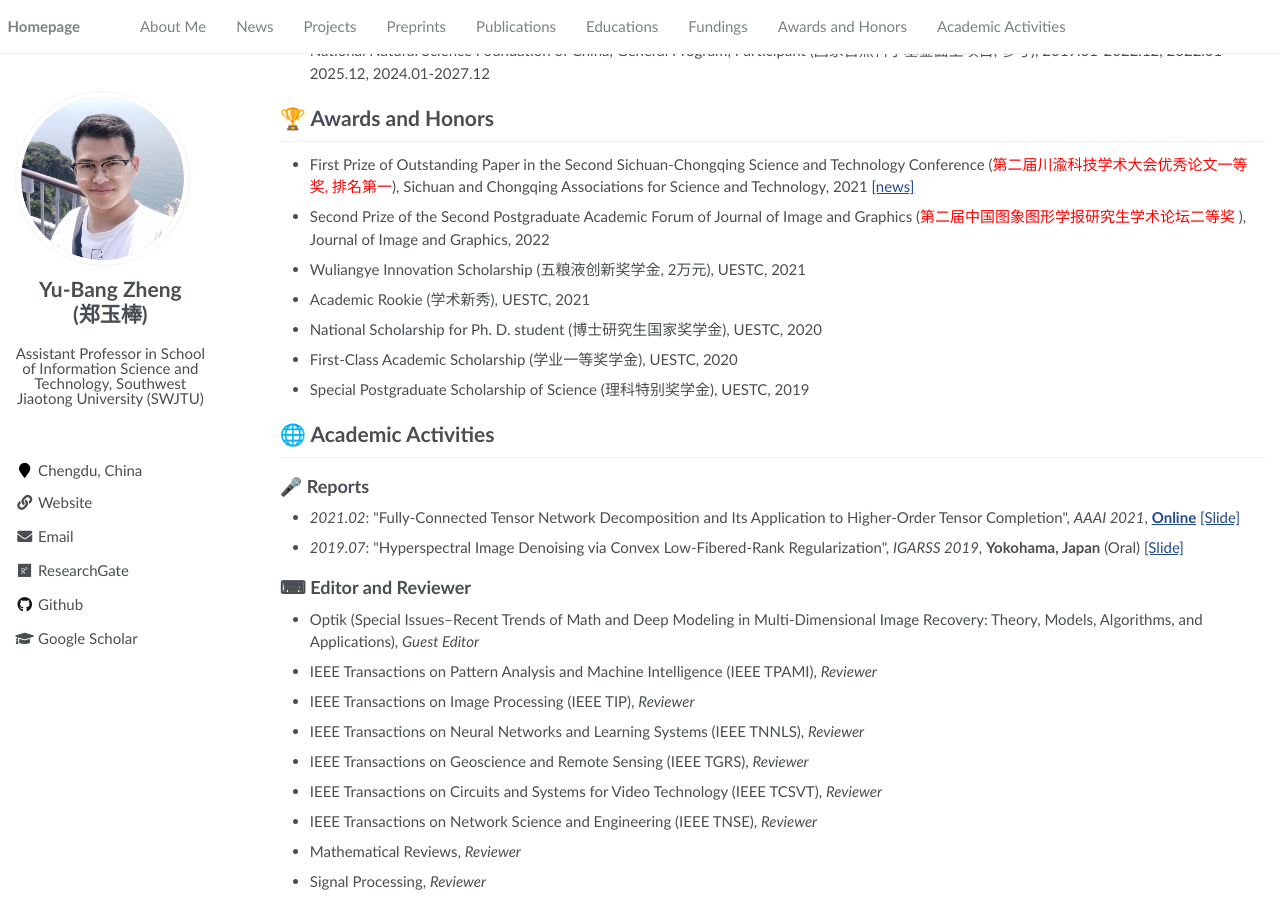
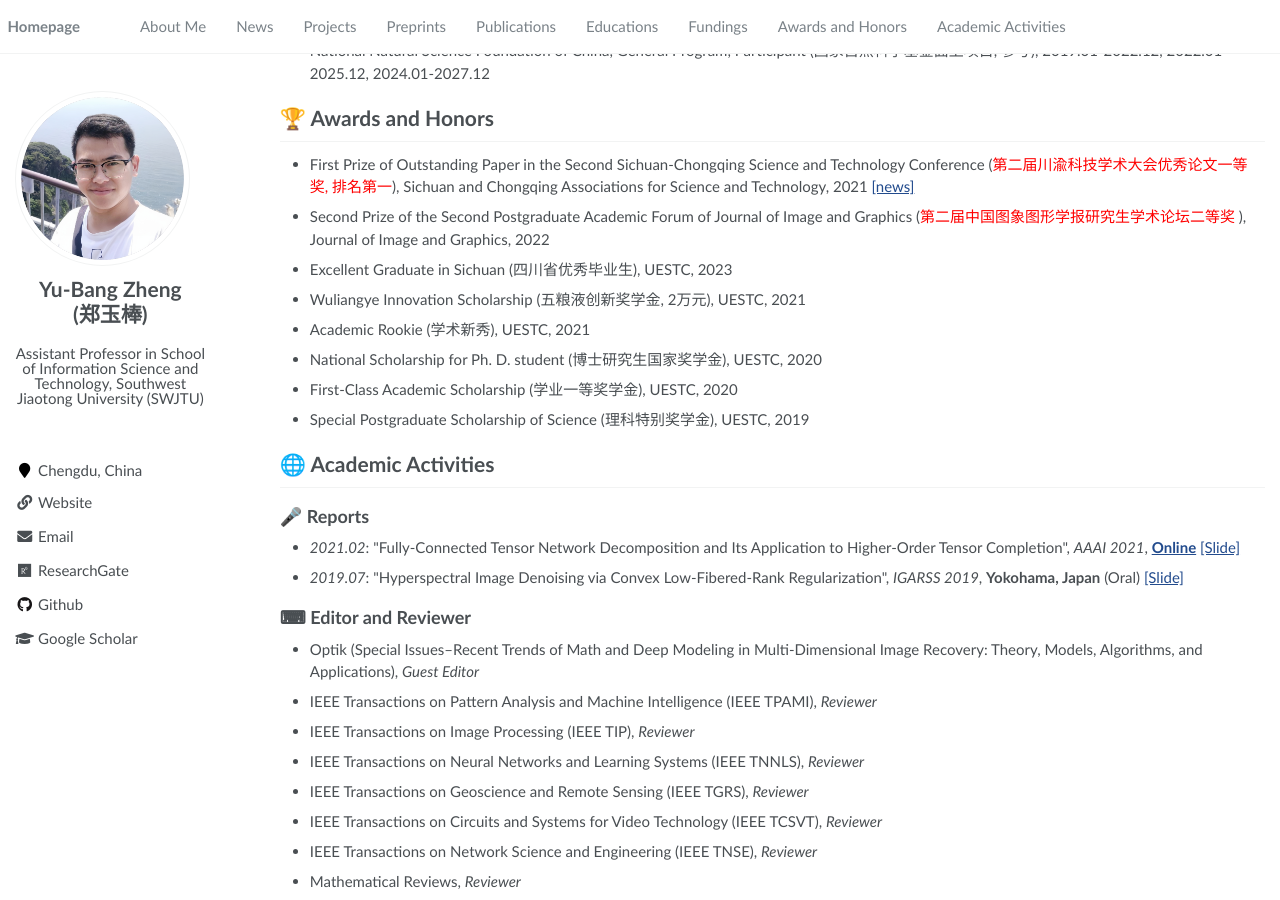
Before and after one commit to YuBangZheng/yubangzheng.github.io, a Jekyll site: the page built from pages/about.md, in a window 1280 px wide and 900 px high, scrolled down 2692 px. Built offline with Jekyll 4.4.1, drawn with Linux system fonts in a browser that asks for light colours; a script that is not in the unit is left out.

Commit message:
Update about.md

```diff
--- a/pages/about.md
+++ b/pages/about.md
@@ -129,6 +129,7 @@ My current research interests include tensor modeling and computing, tensor lear
 -  First Prize of Outstanding Paper in the Second Sichuan-Chongqing Science and Technology Conference (<span style="color:red">第二届川渝科技学术大会优秀论文一等奖, 排名第一</span>), Sichuan and Chongqing Associations for Science and Technology, 2021 [[news]](http://www.sckjw.com.cn/info/f10734c52b4b45a285d3fd4e4735d5a9)
 -  Second Prize of the Second Postgraduate Academic Forum of Journal of Image and Graphics (<span style="color:red">第二届中国图象图形学报研究生学术论坛二等奖
 </span>), Journal of Image and Graphics, 2022
+-  Excellent Graduate in Sichuan (四川省优秀毕业生), UESTC, 2023
 -  Wuliangye Innovation Scholarship (五粮液创新奖学金, 2万元), UESTC, 2021
 -  Academic Rookie (学术新秀), UESTC, 2021
 -  National Scholarship for Ph. D. student (博士研究生国家奖学金), UESTC, 2020
```
